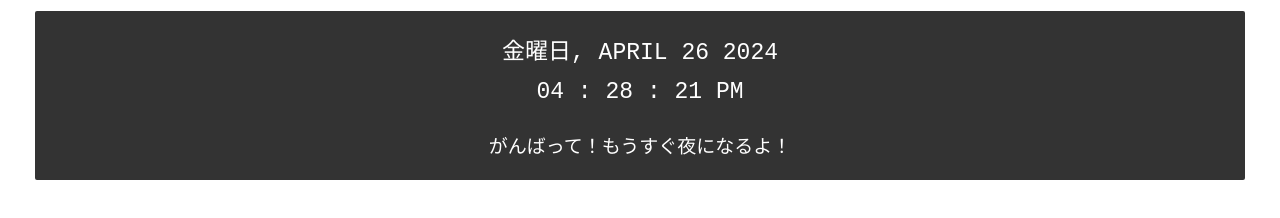
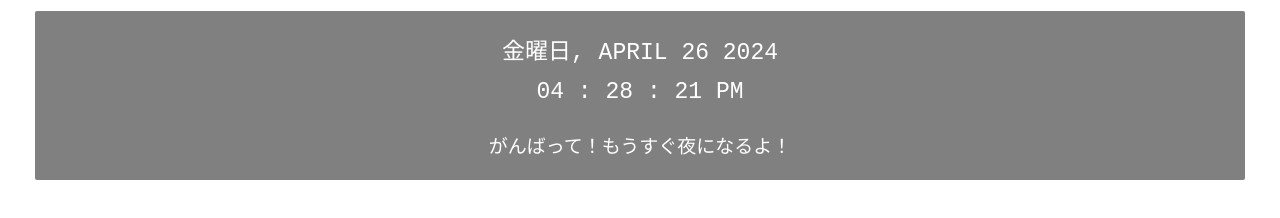
Before and after one commit to yamashan/notion, a plain HTML site: page index.html in a window 1280 px wide. Drawn offline with Linux system fonts and the light colour scheme.

Commit message:
Update index.html

```diff
--- a/index.html
+++ b/index.html
@@ -22,7 +22,7 @@
             border: 3px solid #ffffff;
             border-radius: 5px;
             box-shadow: 2px 2px 1px 0px #ffffff;
-            background-color: #333333;
+            background-color: #808080;
         }
 
         .date {
```
